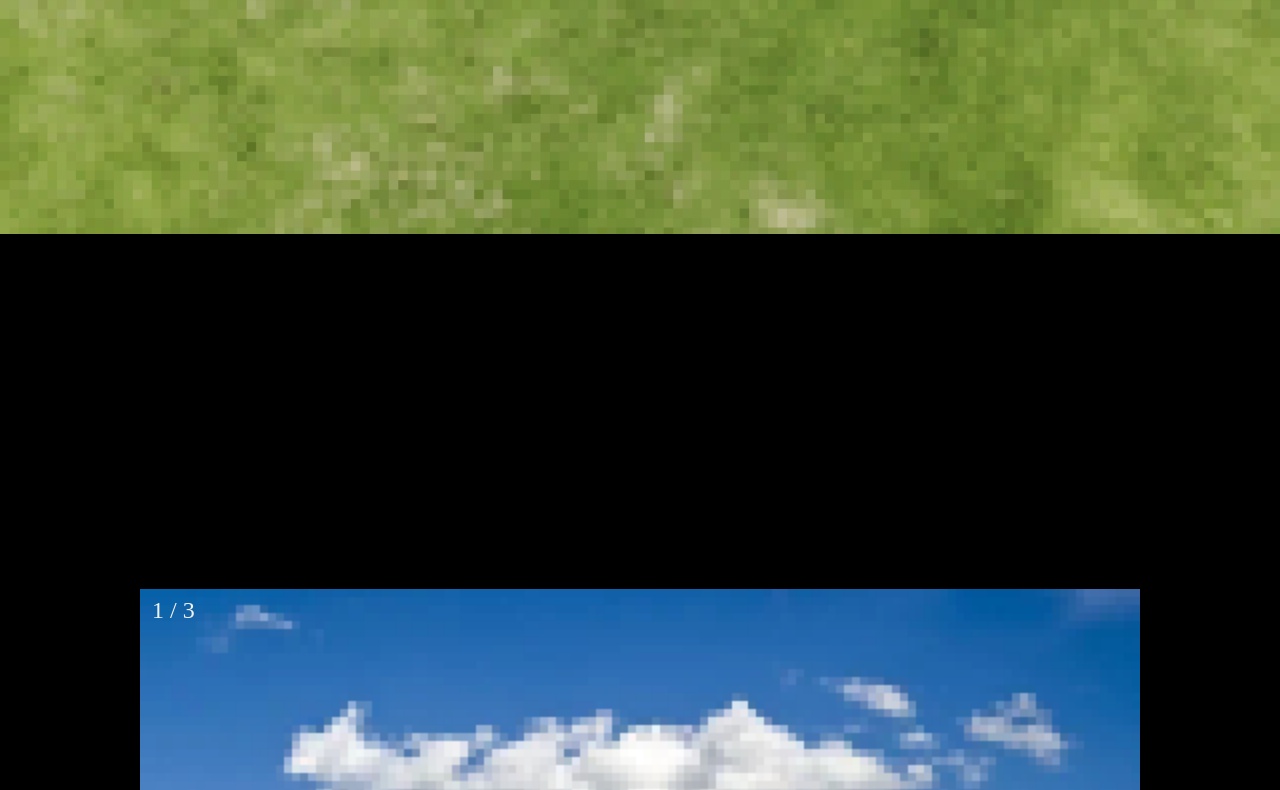
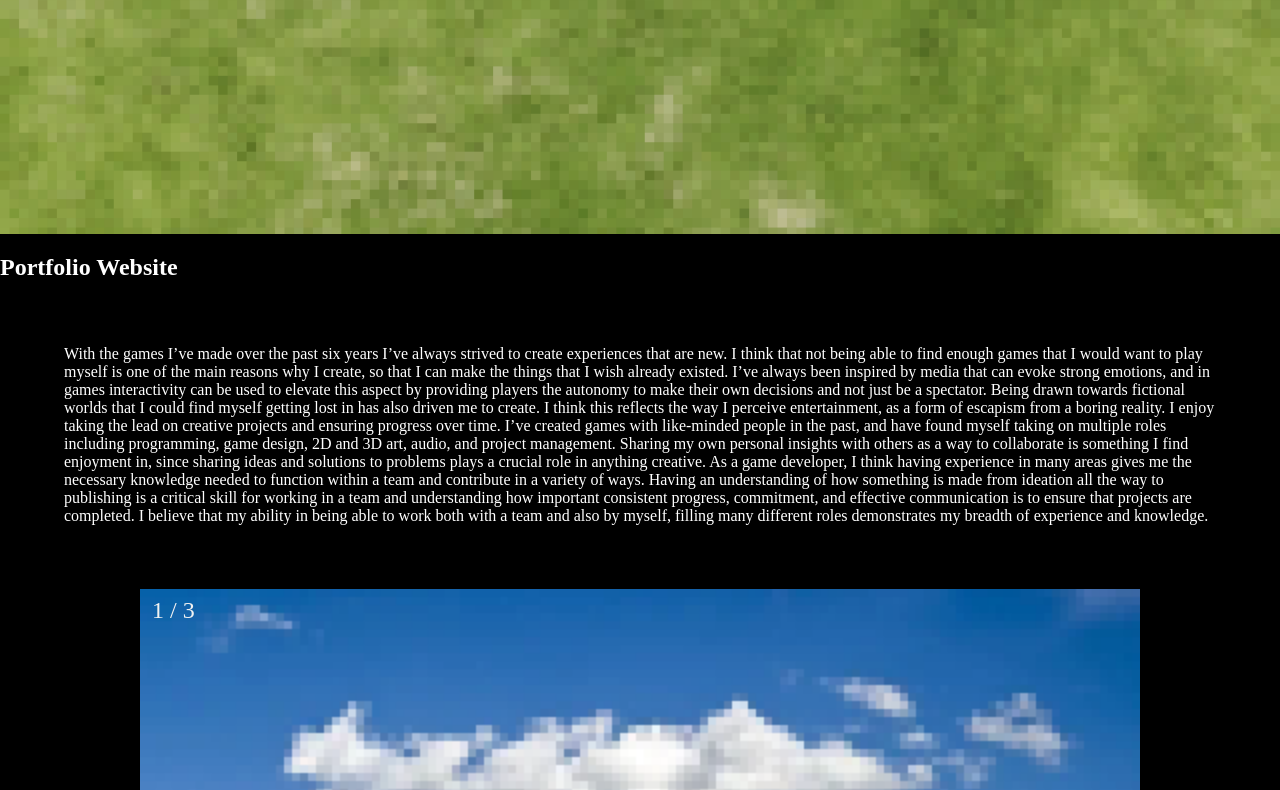
Before and after one commit to ericChadick/website, a plain HTML site: page index.html in a window 1280 px wide. Shown: the part 360-1150 px from the top of the page. Drawn offline with Linux system fonts and the light colour scheme; a web font is replaced by a local one.

Commit message:
Update index.html

```diff
--- a/index.html
+++ b/index.html
@@ -20,7 +20,7 @@ html, body {
 
     html {
        background-color: #000000;
-       text_color: white;
+       color: white;
     }
 
   .parallax {
```
